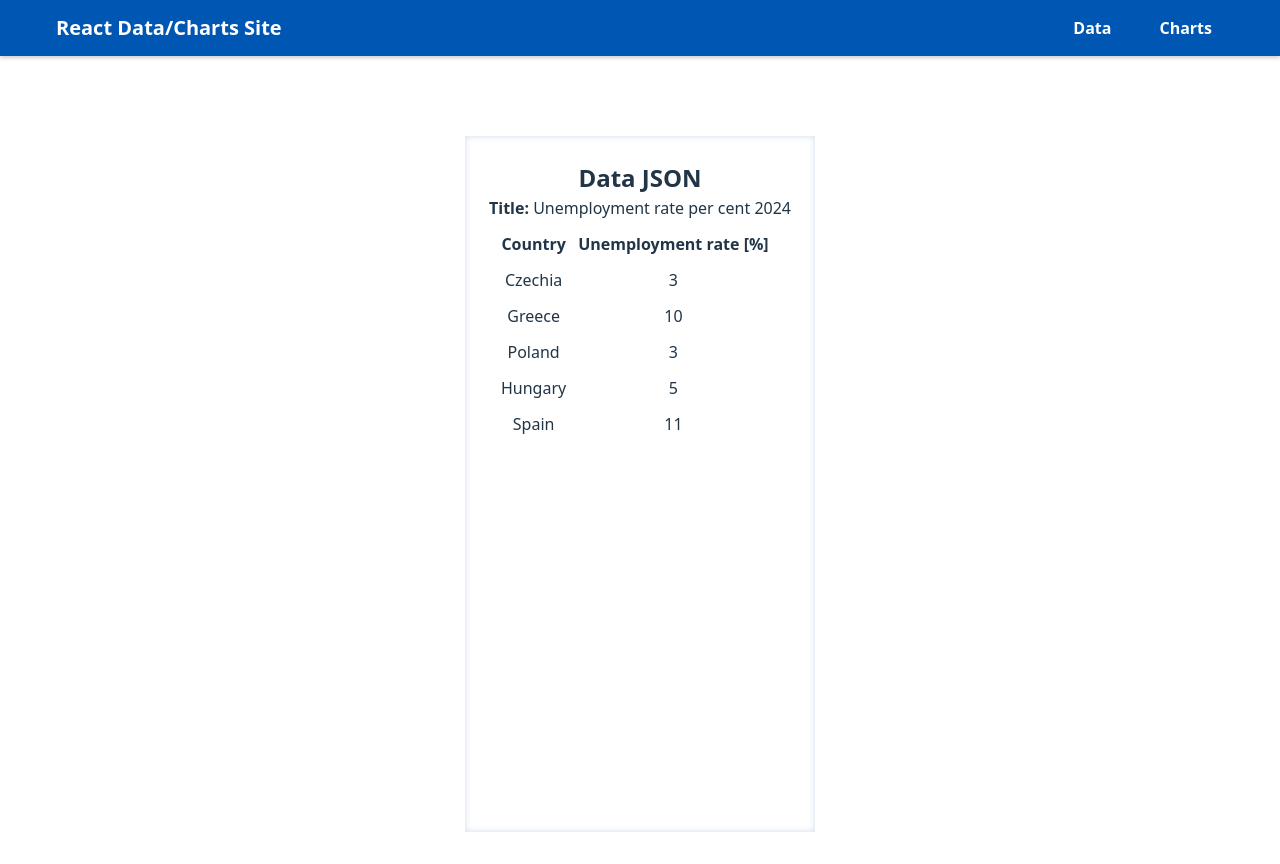
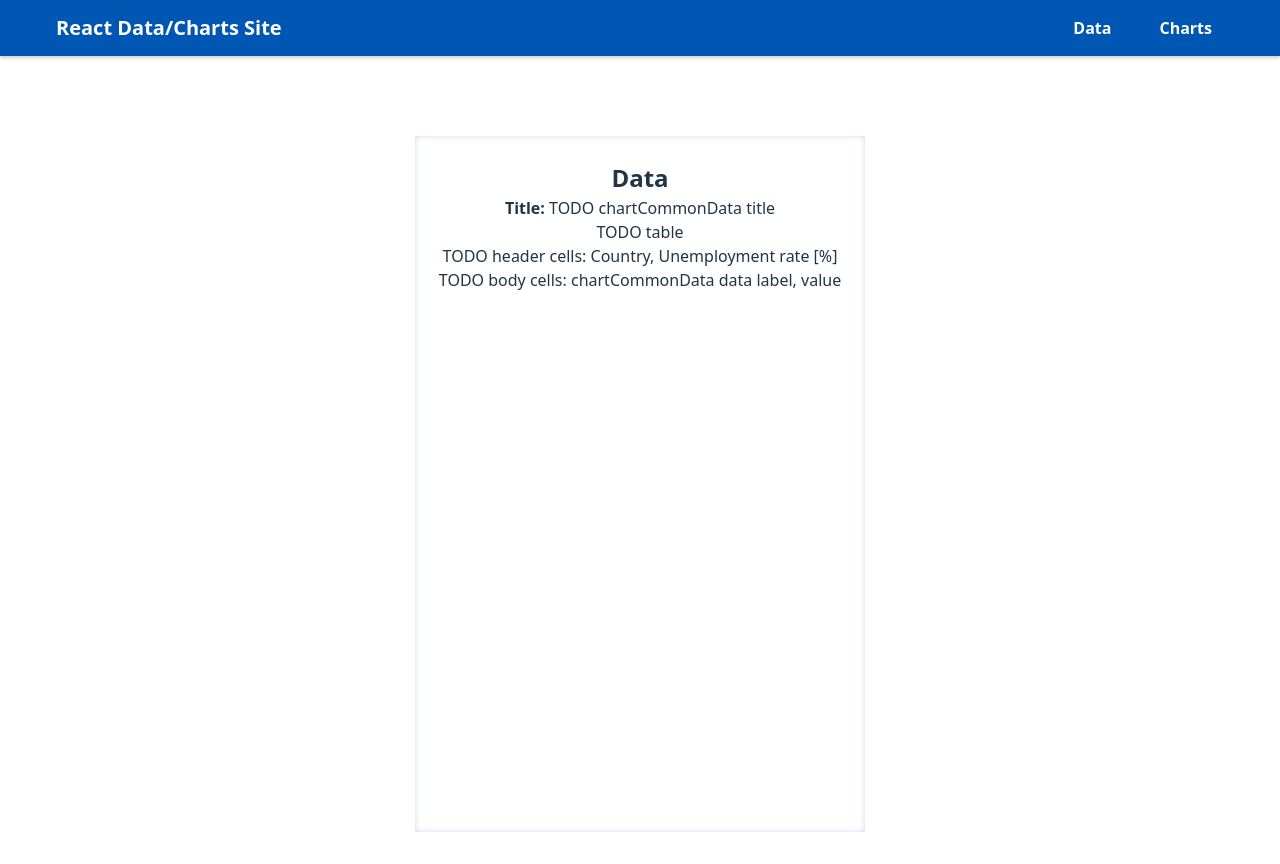
Before and after one commit to harmathzs/kando-pelda-charts, a React (Vite) app in the folder react-app/: page / in a window 1280 px wide. Built offline with nearby package versions, Linux system fonts and the light colour scheme.

Commit message:
Set table Todos

```diff
--- a/react-app/src/App.jsx
+++ b/react-app/src/App.jsx
@@ -63,19 +63,12 @@ const f = x => (Math.sin(x) + 2.0*x) /x
 // Placeholder pages
 // TODO - outsource component
 const DataPage = () => <>
-  <h2>Data JSON</h2>
-  <p><strong>Title:</strong> {chartCommonData.title}</p>
+  <h2>Data</h2>
+  <p><strong>Title:</strong> TODO chartCommonData title</p>
   <p>
-    <table>
-      <tr>
-        <th>Country</th>
-        <th>Unemployment rate [%]</th>
-      </tr>
-      {chartCommonData.data.map( ({label, value})=><tr key={label}>
-        <td>{label}</td>
-        <td>{value}</td>
-      </tr> )}
-    </table>
+    TODO table<br />
+    TODO header cells: Country, Unemployment rate [%]<br />
+    TODO body cells: chartCommonData data label, value<br />
   </p>
 </>;
 // TODO - outsource component
```
